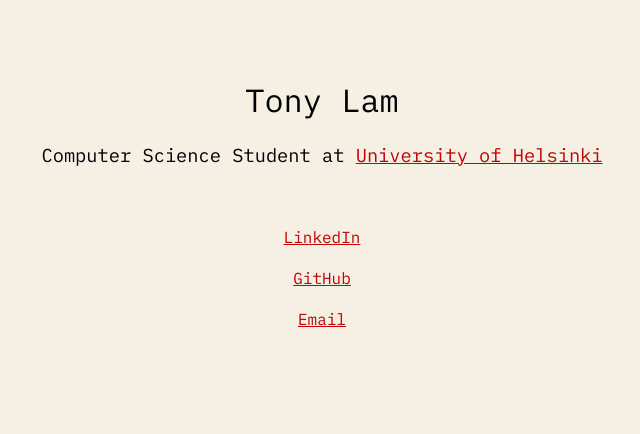
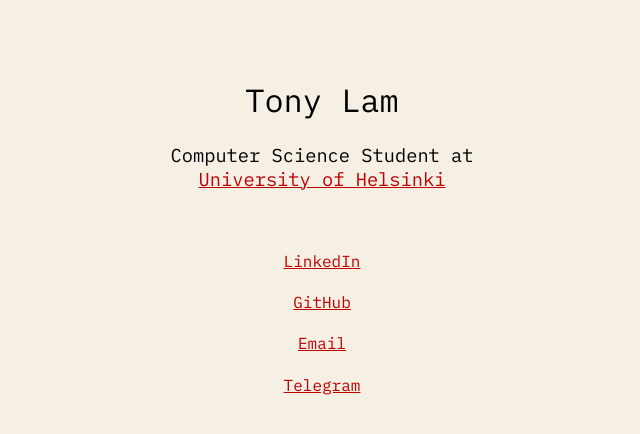
Before and after one commit to lamtonylam/personal-nextjs, a Next.js app: page /u/tonylam/ in a window 1280 px wide. Shown: the top 434 px of the page, without its empty margins (318-958 px from the left). Built offline with nearby package versions, Linux system fonts and the light colour scheme.

Commit message:
feat: add telegram link and make content max width

```diff
--- a/src/app/page.js
+++ b/src/app/page.js
@@ -22,6 +22,7 @@
     };
 
     return (
+        <div className={styles.box}>
             <div className={IBMFont.className}>
                 <h1 className={styles.headline}>Tony Lam</h1>
                 <h3 className={styles.headline}>
@@ -48,6 +49,11 @@
                         text={"Email"}
                         link={"mailto:tony@testausserveri.fi"}
                     />
+                    <CustomLink
+                        text={"Telegram"}
+                        link={"https://t.me/tonymaatti"}
+                    />
+                </div>
             </div>
         </div>
     );
--- a/src/app/page.module.css
+++ b/src/app/page.module.css
@@ -5,3 +5,8 @@
 .headline {
     font-weight: normal;
 }
+
+.box {
+    margin: auto;
+    width: 400px;
+}
```
Lines whose indentation alone changed are shown as unchanged.
